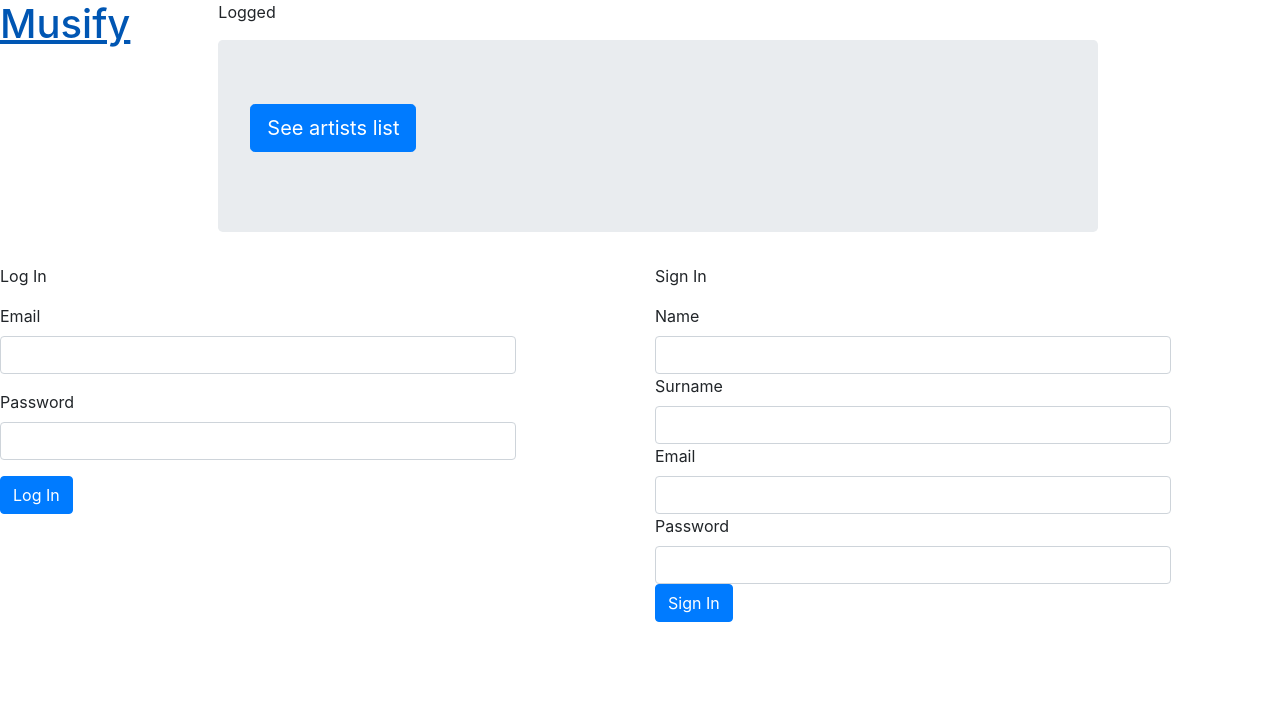
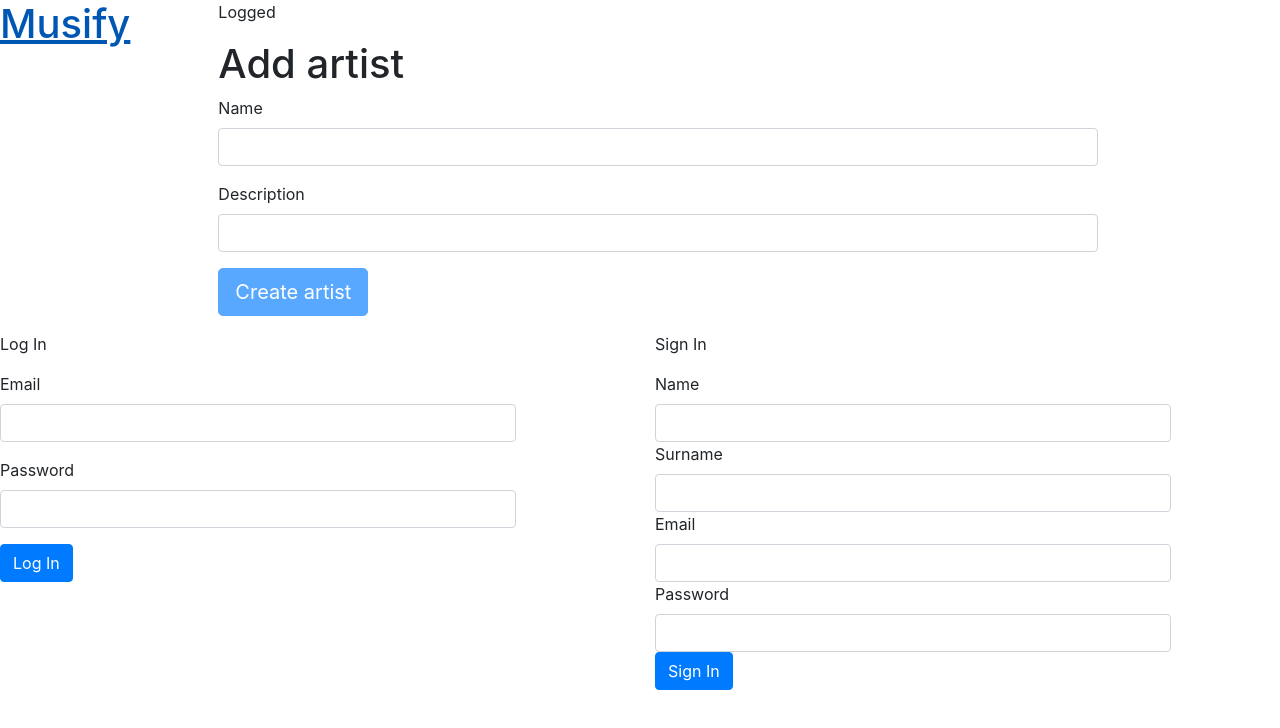
Before and after one commit to ervitis/mean2-client, an Angular app: page /artist/create in a window 1280 px wide. Shown: the top 728 px of the page. Built offline with nearby package versions, Linux system fonts and the light colour scheme.

Commit message:
feat: add artists component

```diff
--- a/src/app/app.module.ts
+++ b/src/app/app.module.ts
@@ -8,13 +8,15 @@ import {UserEditComponent} from './components/user-edit.component';
 import {ArtistListComponent} from './components/artist-list.component';
 import {appRoutingProviders, routing} from './app.routing';
 import {HomeComponent} from './components/home.component';
+import {ArtistAddComponent} from './components/artist-add.component';
 
 @NgModule({
   declarations: [
     AppComponent,
     UserEditComponent,
     ArtistListComponent,
-    HomeComponent
+    HomeComponent,
+    ArtistAddComponent
   ],
   imports: [
     BrowserModule,
--- a/src/app/app.routing.ts
+++ b/src/app/app.routing.ts
@@ -4,11 +4,13 @@ import {RouterModule, Routes} from '@angular/router';
 import {UserEditComponent} from './components/user-edit.component';
 import {ArtistListComponent} from './components/artist-list.component';
 import {HomeComponent} from './components/home.component';
+import {ArtistAddComponent} from './components/artist-add.component';
 
 const appRoutes: Routes = [
     {path: '', component: HomeComponent},
     {path: 'user/data', component: UserEditComponent},
     {path: 'artists/:page', component: ArtistListComponent},
+    {path: 'artist/create', component: ArtistAddComponent},
     {path: '**', component: HomeComponent}
 ];
 
--- /dev/null
+++ b/src/app/components/artist-add.component.ts
@@ -0,0 +1,39 @@
+import {Component, OnInit} from '@angular/core';
+import {UserService} from '../services/user.service';
+import {ActivatedRoute, Router} from '@angular/router';
+import {GLOBAL} from '../services/global';
+import {Artist} from '../models/artist';
+
+@Component({
+    selector: 'artist-add',
+    templateUrl: '../views/artist-add.component.html',
+    providers: [UserService]
+})
+
+export class ArtistAddComponent implements OnInit {
+    public titulo: string;
+    public identity;
+    public token;
+    public url;
+    public artist: Artist;
+
+    constructor(
+        private route: ActivatedRoute,
+        private router: Router,
+        private userService: UserService
+    ) {
+        this.titulo = 'Add artist';
+        this.identity = this.userService.getIdentity();
+        this.token = this.userService.getToken();
+        this.url = GLOBAL.url;
+        this.artist = new Artist()
+    }
+
+    ngOnInit() {
+
+    }
+
+    onSubmit() {
+
+    }
+}
--- a/src/app/models/artist.ts
+++ b/src/app/models/artist.ts
@@ -1,7 +1,7 @@
 export class Artist {
     constructor(
-        public name: string,
-        public description: string,
-        public image: string
+        public name: string = null,
+        public description: string = null,
+        public image: string = 'No image'
     ){}
 }
--- /dev/null
+++ b/src/app/views/artist-add.component.html
@@ -0,0 +1,21 @@
+<div>
+    <h1>{{titulo}}</h1>
+
+    <form #formArtist="ngForm" (ngSubmit)="onSubmit()">
+        <p>
+            <span class="alert alert-danger" *ngIf="! name.valid && name.touched">Name is not valid</span>
+            <label>Name</label>
+            <input class="form-control" type="text" #name="ngModel" name="name" [(ngModel)]="artist.name" required>
+        </p>
+
+        <p>
+            <span class="alert alert-danger" *ngIf="! description.valid && description.touched">Description is not valid</span>
+            <label>Description</label>
+            <input class="form-control" type="text" #description="ngModel" name="description" [(ngModel)]="artist.description" required>
+        </p>
+
+        <p>
+            <input type="submit" value="Create artist" class="btn btn-lg btn-primary" [disabled]="! formArtist.form.valid">
+        </p>
+    </form>
+</div>
--- a/src/app/views/artist-list.component.html
+++ b/src/app/views/artist-list.component.html
@@ -1,5 +1,5 @@
 <div *ngIf="identity" class="head-page">
     <h1>{{titulo}}</h1>
 
-    <a class="btn btn-primary" *ngIf="identity.rol == 'ROLE_ADMIN'">Add artist</a>
+    <a [routerLink]="['/artist/create']" class="btn btn-primary" *ngIf="identity.rol == 'ROLE_ADMIN'">Add artist</a>
 </div>
```
